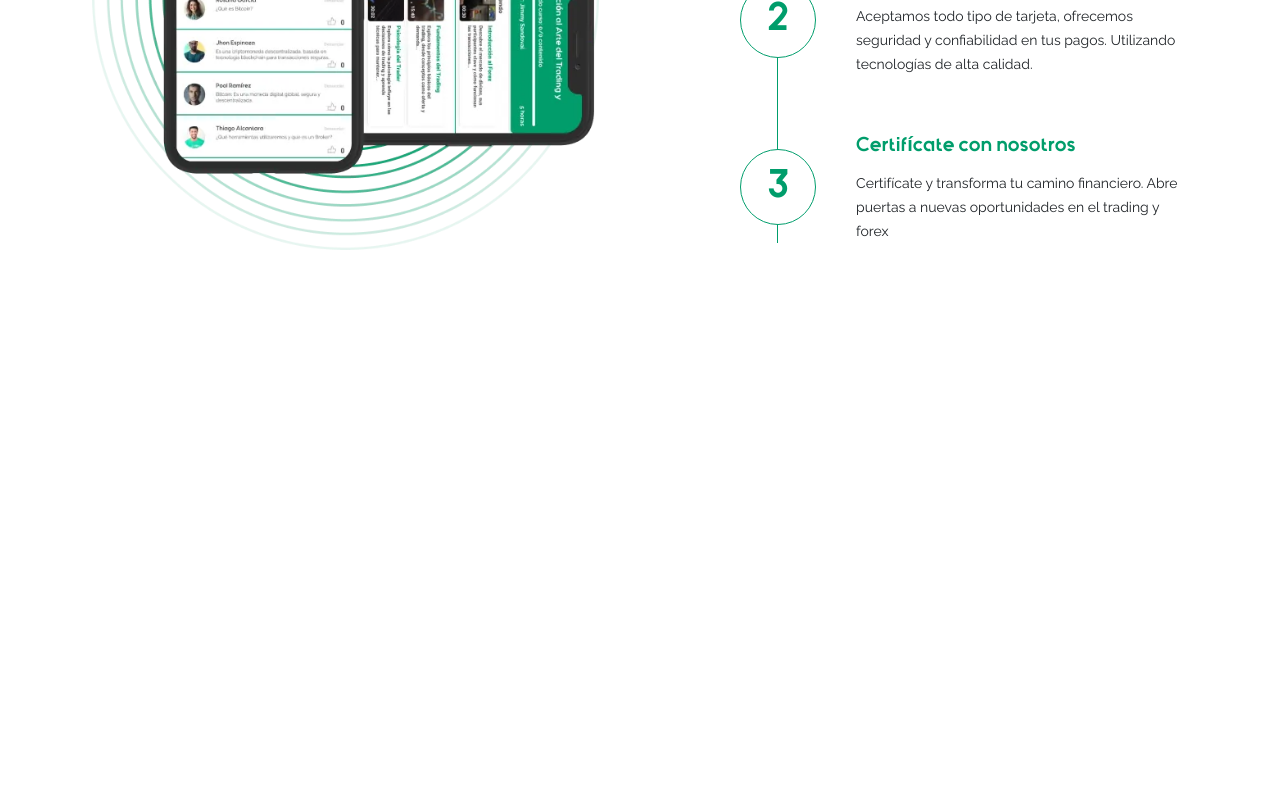
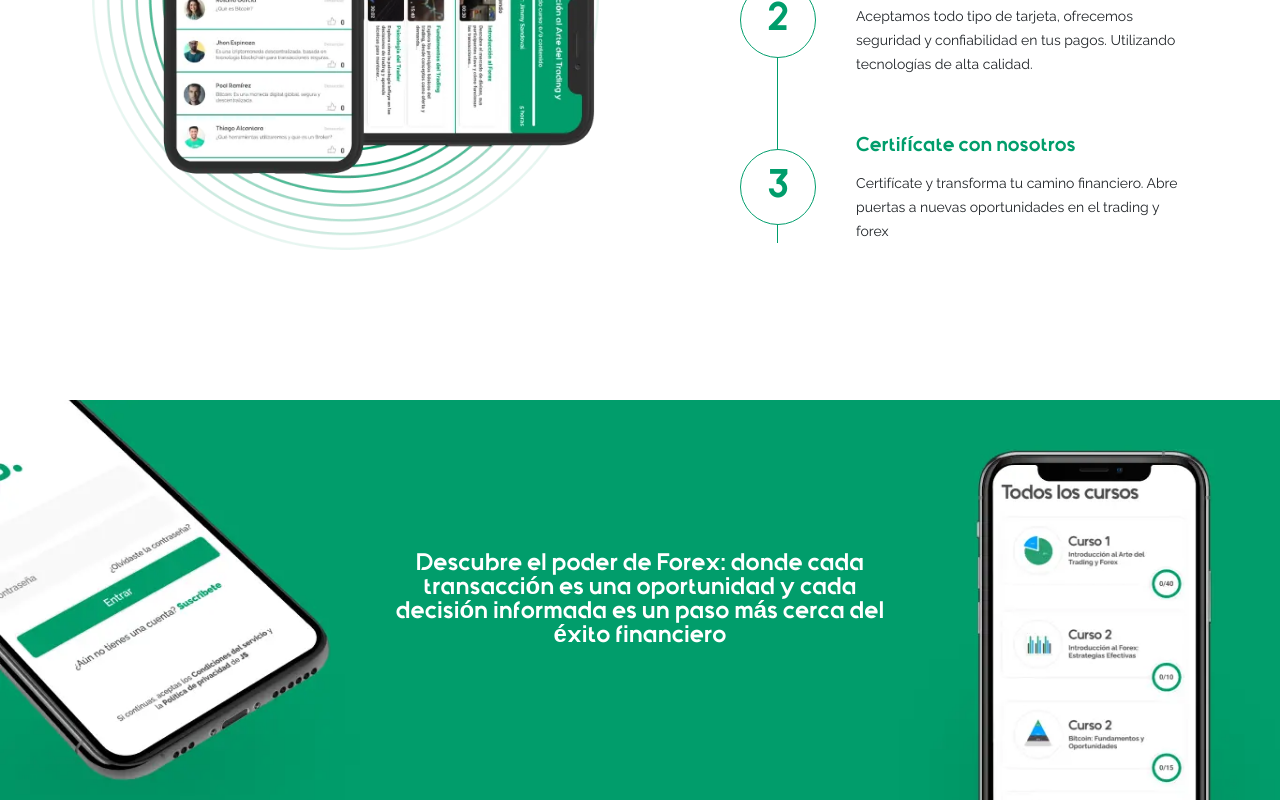
Before and after one commit to jsandev/js-trading-forex, a Vue app: page / in a window 1280 px wide. Shown: the part 3314-4114 px from the top of the page. Before the commit the page ends 3714 px from the top, so only its background shows below. Built offline with nearby package versions, Linux system fonts and the light colour scheme.

Commit message:
feat: Add banner

```diff
--- /dev/null
+++ b/src/components/Banner.vue
@@ -0,0 +1,16 @@
+<template>
+  <section class="w-full relative h-[25rem] inline-flex">
+    <img
+      class="w-full h-full object-cover object-center"
+      src="../assets/images/banner.webp"
+      alt="Banner"
+    />
+
+    <h1
+      class="w-full max-w-[500px] absolute top-[50%] left-[50%] -translate-x-1/2 -translate-y-1/2 text-[1.5rem] text-white text-center leading-[1.5rem]"
+    >
+      Descubre el poder de Forex: donde cada transacción es una oportunidad y cada decisión
+      informada es un paso más cerca del éxito financiero
+    </h1>
+  </section>
+</template>
--- a/src/views/HomeView.vue
+++ b/src/views/HomeView.vue
@@ -4,6 +4,7 @@ import Header from '@/components/Header.vue'
 import Main from '@/components/Main.vue'
 import Courses from '@/components/Courses.vue'
 import HowWorks from '@/components/HowWorks.vue'
+import Banner from '@/components/Banner.vue'
 </script>
 
 <template>
@@ -13,5 +14,6 @@ import HowWorks from '@/components/HowWorks.vue'
     <AboutUs />
     <Courses />
     <HowWorks />
+    <Banner />
   </main>
 </template>
```
Also changed, not shown: src/assets/images/banner.webp (added).
